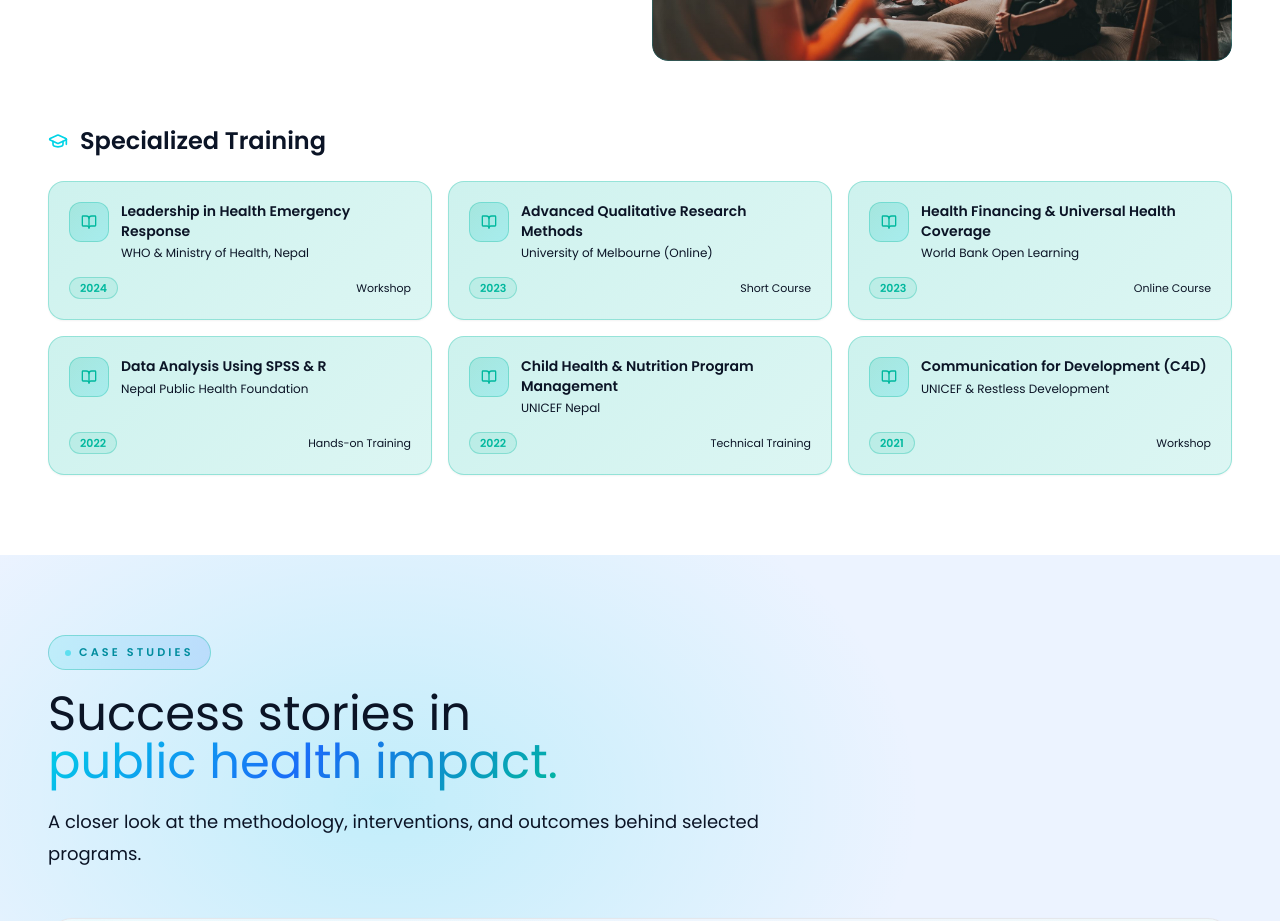
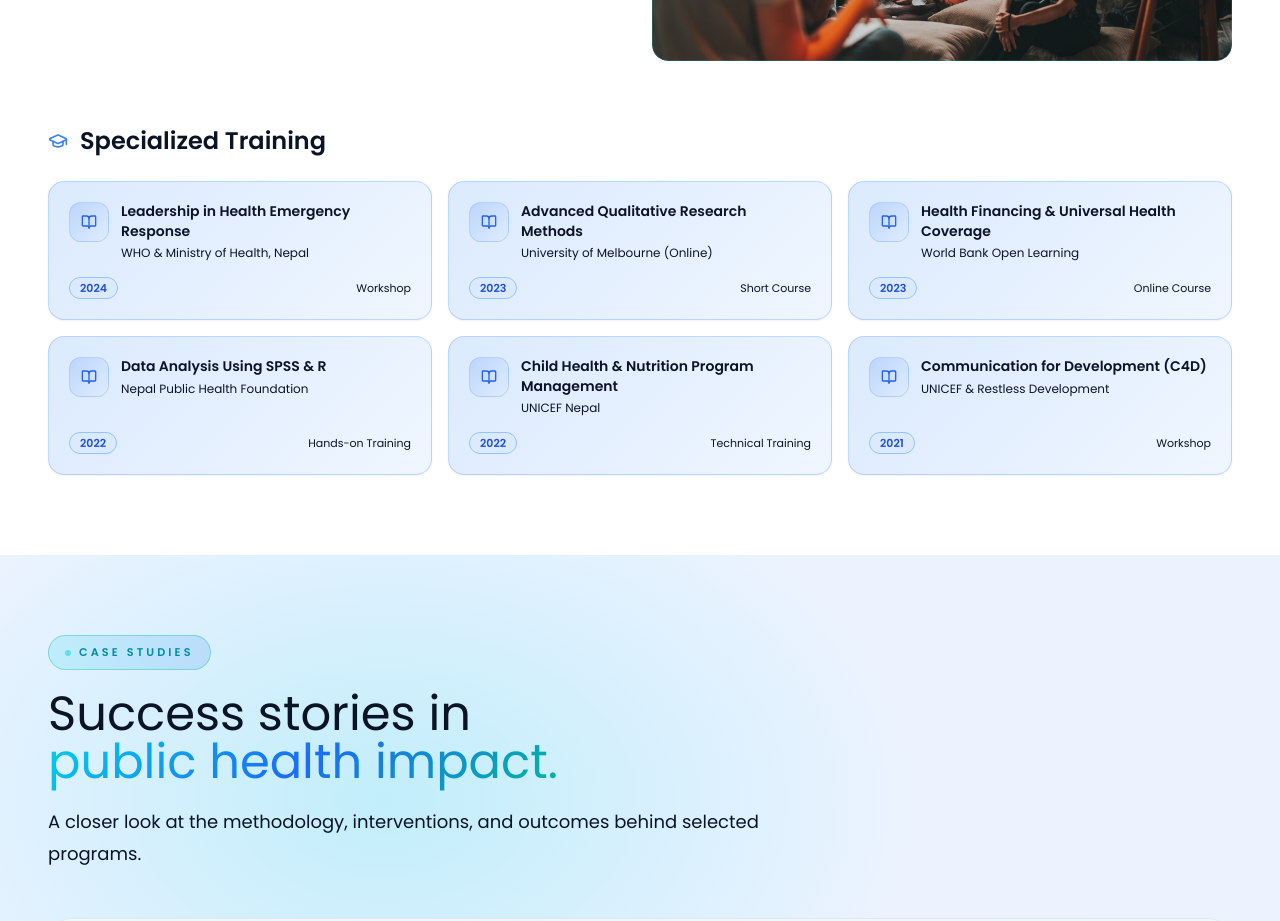
Before and after one commit to sugamQA/Nishu-Acharya, a Next.js app: page / in a window 1280 px wide. Shown: the part 7600-8521 px from the top of the page. Built offline with nearby package versions, Linux system fonts and the light colour scheme; no server answers.

Commit message:
Change training cards from teal to blue color scheme

```diff
--- a/app/globals.css
+++ b/app/globals.css
@@ -342,12 +342,12 @@ img {
 }
 
 .bg-card-programs {
-  background: linear-gradient(135deg, #cef2ee 0%, #dcf6f3 100%);
-  border-color: rgba(0, 184, 158, 0.30);
+  background: linear-gradient(135deg, #dbeafe 0%, #eff6ff 100%);
+  border-color: rgba(59, 130, 246, 0.25);
 }
 .bg-card-programs:hover {
-  background: linear-gradient(135deg, #b6ece6 0%, #c8f0ec 100%);
-  border-color: rgba(0, 184, 158, 0.50);
+  background: linear-gradient(135deg, #bfdbfe 0%, #dbeafe 100%);
+  border-color: rgba(59, 130, 246, 0.50);
 }
 
 .bg-card-cases {
--- a/app/page.tsx
+++ b/app/page.tsx
@@ -817,15 +817,15 @@ function ProgramsSection() {
       <Reveal>
         <div className="mt-16">
           <h3 className="mb-6 flex items-center gap-3 text-2xl font-semibold text-slate-900">
-            <GraduationCap className="h-5 w-5 text-cyan" />
+            <GraduationCap className="h-5 w-5 text-blue-500" />
             Specialized Training
           </h3>
           <div className="grid gap-4 sm:grid-cols-2 lg:grid-cols-3">
             {trainings.map((training, index) => (
               <Reveal key={training.title} delay={index * 0.04}>
-                <div className="group relative flex h-full flex-col overflow-hidden rounded-2xl border border-slate-200/80 bg-card-programs shadow-sm p-5 transition">
+                <div className="group relative flex h-full flex-col overflow-hidden rounded-2xl border border-slate-200/80 bg-card-programs shadow-sm p-5 transition hover:-translate-y-1 hover:shadow-md hover:shadow-blue-500/20">
                   <div className="flex items-start gap-3">
-                    <span className="grid h-10 w-10 shrink-0 place-items-center rounded-xl bg-gradient-to-br from-teal/20 to-cyan/20 border border-teal/30 text-teal">
+                    <span className="grid h-10 w-10 shrink-0 place-items-center rounded-xl bg-gradient-to-br from-blue-500/20 to-sky-400/20 border border-blue-400/30 text-blue-600">
                       <BookOpen className="h-4 w-4" />
                     </span>
                     <div className="min-w-0">
@@ -834,7 +834,7 @@ function ProgramsSection() {
                     </div>
                   </div>
                   <div className="mt-auto flex items-center justify-between pt-4">
-                    <span className="inline-flex items-center gap-1 rounded-full bg-teal/10 border border-teal/30 px-2.5 py-0.5 text-[11px] font-semibold text-teal">
+                    <span className="inline-flex items-center gap-1 rounded-full bg-blue-100 border border-blue-300 px-2.5 py-0.5 text-[11px] font-semibold text-blue-700">
                       {training.year}
                     </span>
                     <span className="text-[11px] text-slate-400">{training.type}</span>
```
